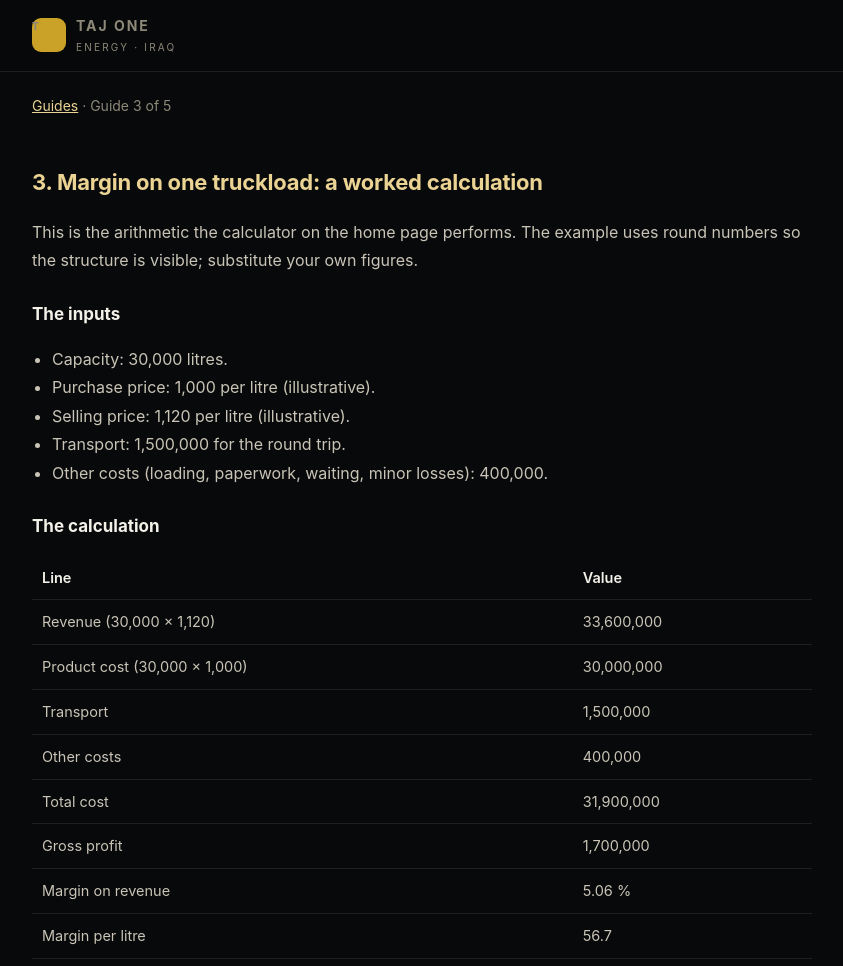
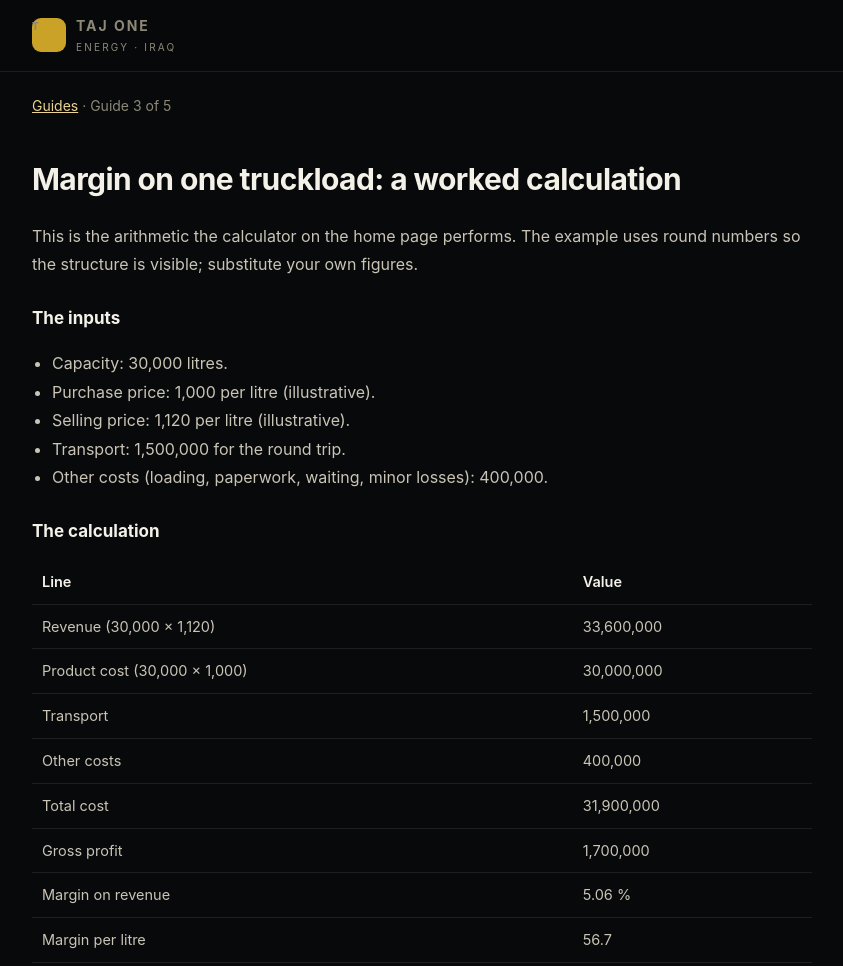
Before and after one commit to s63042854-dotcom/s63042854-dotcom.github.io, a plain HTML site: page article-3.html in a window 1280 px wide. Shown: the top 966 px of the page, without its empty margins (218-1061 px from the left). Drawn offline with Linux system fonts and the light colour scheme.

Commit message:
SEO polish: article-3.html (h1, OG tags, Article schema)

```diff
--- a/article-3.html
+++ b/article-3.html
@@ -3,9 +3,17 @@
 <head>
 <meta charset="utf-8">
 <meta name="viewport" content="width=device-width, initial-scale=1">
-<title>3. Margin on one truckload: a worked calculation | TAJ ONE guides</title>
-<meta name="description" content="3. Margin on one truckload: a worked calculation — practical guide for fuel traders and procurement teams in Iraq, from TAJ ONE.">
+<title>Margin on one truckload: a worked calculation | TAJ ONE guides</title>
+<meta name="description" content="Margin on one truckload: a worked calculation — practical guide for fuel traders and procurement teams in Iraq, from TAJ ONE.">
 <link rel="canonical" href="https://s63042854-dotcom.github.io/article-3.html">
+<meta property="og:type" content="article">
+<meta property="og:site_name" content="TAJ ONE">
+<meta property="og:title" content="Margin on one truckload: a worked calculation">
+<meta property="og:description" content="Margin on one truckload: a worked calculation — practical guide for fuel traders and procurement teams in Iraq, from TAJ ONE.">
+<meta property="og:url" content="https://s63042854-dotcom.github.io/article-3.html">
+<meta name="twitter:card" content="summary">
+<meta name="twitter:title" content="Margin on one truckload: a worked calculation">
+<meta name="twitter:description" content="Margin on one truckload: a worked calculation — practical guide for fuel traders and procurement teams in Iraq, from TAJ ONE.">
 <meta name="robots" content="index,follow">
 <meta name="theme-color" content="#08090B">
 <style>
@@ -34,12 +42,14 @@ footer{border-top:1px solid var(--line);margin-top:56px;padding:26px 0 40px;font
 footer a{color:var(--ink2);text-decoration:none;margin-right:14px}
 ul{padding-inline-start:20px}
 </style>
+<script type="application/ld+json">{"@context": "https://schema.org", "@type": "Article", "headline": "Margin on one truckload: a worked calculation", "description": "Margin on one truckload: a worked calculation — practical guide for fuel traders and procurement teams in Iraq, from TAJ ONE.", "inLanguage": "en", "datePublished": "2026-11-19", "dateModified": "2026-11-19", "author": {"@type": "Organization", "name": "TAJ ONE for General Trading and Energy"}, "publisher": {"@type": "Organization", "name": "TAJ ONE for General Trading and Energy"}, "mainEntityOfPage": "https://s63042854-dotcom.github.io/article-3.html", "isPartOf": {"@type": "CollectionPage", "name": "TAJ ONE guides", "url": "https://s63042854-dotcom.github.io/articles.html"}}</script>
+<script type="application/ld+json">{"@context": "https://schema.org", "@type": "BreadcrumbList", "itemListElement": [{"@type": "ListItem", "position": 1, "name": "Home", "item": "https://s63042854-dotcom.github.io/"}, {"@type": "ListItem", "position": 2, "name": "Guides", "item": "https://s63042854-dotcom.github.io/articles.html"}, {"@type": "ListItem", "position": 3, "name": "Margin on one truckload: a worked calculation", "item": "https://s63042854-dotcom.github.io/article-3.html"}]}</script>
 </head>
 <body>
 <header><div class="wrap"><a class="brand" href="./"><span class="mark">T</span><span><b>TAJ ONE</b><span>ENERGY · IRAQ</span></span></a></div></header>
 <main class="wrap">
 <p class="muted" style="margin-top:22px"><a href="articles.html">Guides</a> · Guide 3 of 5</p>
-<h2 id="a3">3. Margin on one truckload: a worked calculation</h2>
+<h1 id="a3">Margin on one truckload: a worked calculation</h1>
 <p>This is the arithmetic the calculator on the home page performs. The example uses round numbers so the structure is visible; substitute your own figures.</p>
 <h3>The inputs</h3>
 <ul>
```
